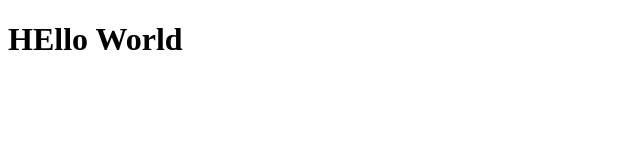
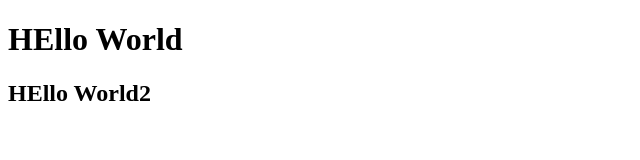
Before and after one commit to haykabelyan/lesson20, a plain HTML site: page index.html in a window 1280 px wide. Shown: the whole page, without its empty margins (0-640 px from the left). Drawn offline with Linux system fonts and the light colour scheme.

Commit message:
3-commit

```diff
--- a/index.html
+++ b/index.html
@@ -8,6 +8,7 @@
 <body>
 
     <h1>HEllo World</h1>
+    <h2>HEllo World2</h2>
 
 </body>
 </html>
```
